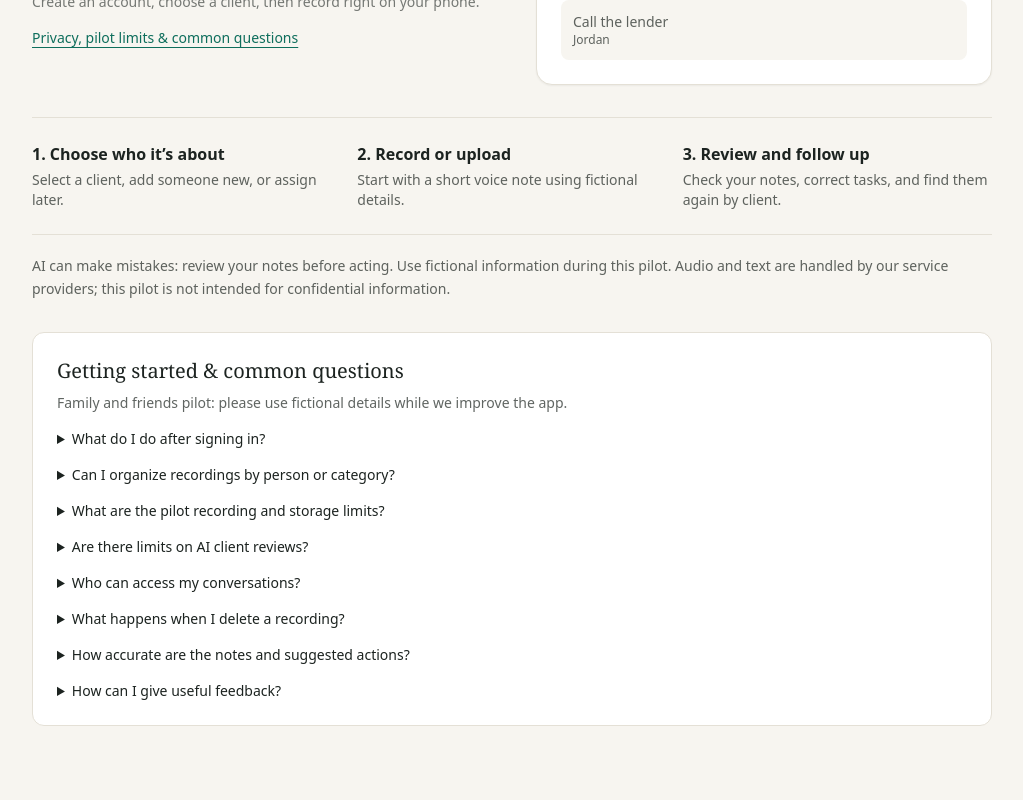
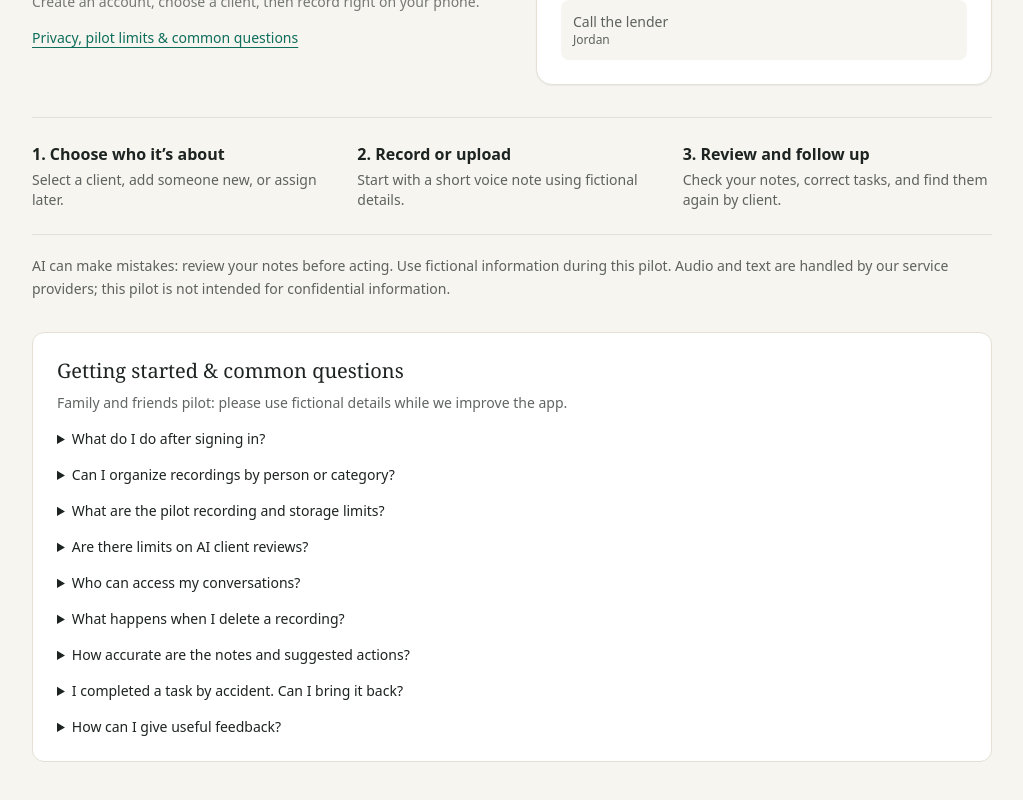
Before and after one commit to robertcarlauguste-art/conversation-os, a Next.js app in the folder frontend/: page / in a window 1280 px wide. Shown: the part 550-1350 px from the top of the page, without its empty margins (128-1151 px from the left). Before the commit the page ends 1324 px from the top, so only its background shows below. Built offline with nearby package versions, Linux system fonts and the light colour scheme; no server answers.

Commit message:
Explain how to reopen accidentally completed tasks

```diff
--- a/frontend/src/components/PilotGuide.tsx
+++ b/frontend/src/components/PilotGuide.tsx
@@ -10,6 +10,7 @@ export function PilotGuide() {
       <details><summary className="cursor-pointer font-medium">Who can access my conversations?</summary><p className="mt-2">Your signed-in account can access its own records; other ordinary users are blocked from viewing or changing them. The service and its processing providers handle audio and text to produce your results. This is not end-to-end encrypted messaging, and account separation is not a promise that nobody operating the service can access data. Use fictional information during this pilot and only submit recordings you have permission to share.</p></details>
       <details><summary className="cursor-pointer font-medium">What happens when I delete a recording?</summary><p className="mt-2">Delete on the Conversations list removes that recording and its associated conversation results from the active app. The client and their other recordings remain. There is no undo in the app. Backup copies may remain until their retention period expires; deletion is not a promise of immediate removal from every backup or provider system. Contact Robert with questions about removing your pilot data.</p></details>
       <details><summary className="cursor-pointer font-medium">How accurate are the notes and suggested actions?</summary><p className="mt-2">We do not yet have a measured accuracy percentage. Pilot checks compare fictional recordings with their transcripts, summaries, names, amounts, dates, owners and tasks. Check for both missing details and invented claims. A suggested action should reflect what was actually agreed, not a new obligation invented by AI. You can correct decisions and tasks while keeping the original AI text. Saved client reviews include source quotes; verify their meaning before confirming a task is complete.</p></details>
+      <details><summary className="cursor-pointer font-medium">I completed a task by accident. Can I bring it back?</summary><p className="mt-2">Yes. Completing a task does not delete it; it moves out of the default Open view. Open its conversation and, under Tasks to review, change Show tasks to Completed or All tasks. Find the task and choose Reopen. For recently completed tasks, you can also open Activity &amp; completed tasks on the dashboard and choose Reopen.</p></details>
       <details><summary className="cursor-pointer font-medium">How can I give useful feedback?</summary><p className="mt-2">Tell Robert what you tried, what you expected, and what happened. For a fictional recording, include the incorrect wording and the correct version. Also say which dashboard section helped you decide what to do next, and what was missing. Please leave personal or confidential details out of screenshots.</p></details>
     </div>
   </section>;
```
